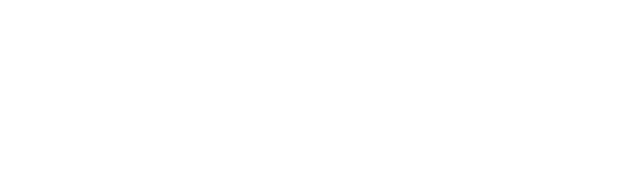
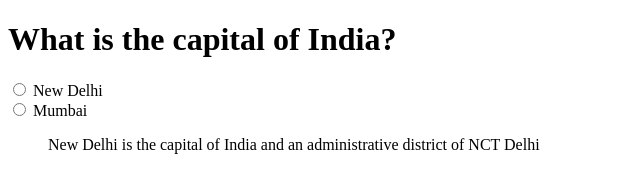
Before and after one commit to acciojob/trivia-RahulAgnihotri1998, a website: page main.html in a window 1280 px wide. Shown: the whole page, without its empty margins (0-640 px from the left). Drawn offline with Linux system fonts and the light colour scheme.

Commit message:
solution

```diff
--- a/main.html
+++ b/main.html
@@ -6,11 +6,24 @@
 	<link rel="stylesheet" href="styles.css">
 </head>
 
-<body>
+
 	<!-- the entire body must be written by student -->
-    <script type="text/javascript" src="./script.js">
-</script>
+	<body>
+		<div>
+			<h1>What is the capital of India?</h1>
 
-</body>
+			<input type="radio" name="city" id="city" value="New Delhi" required>
+			<label for="">New Delhi</label><br>
+			<input type="radio" name="city" id="city" value="Mumbai" required>
+			<label for="">Mumbai</label><br>
+			<blockquote cite="https://en.wikipedia.org/wiki/New_Delhi">
+				New Delhi is the capital of India and an administrative district of NCT Delhi
+			</blockquote>
+		</div>
+		<script type="text/javascript" src="./script.js">
+	</script>
+
+	</body>
+
 
 </html>
```
